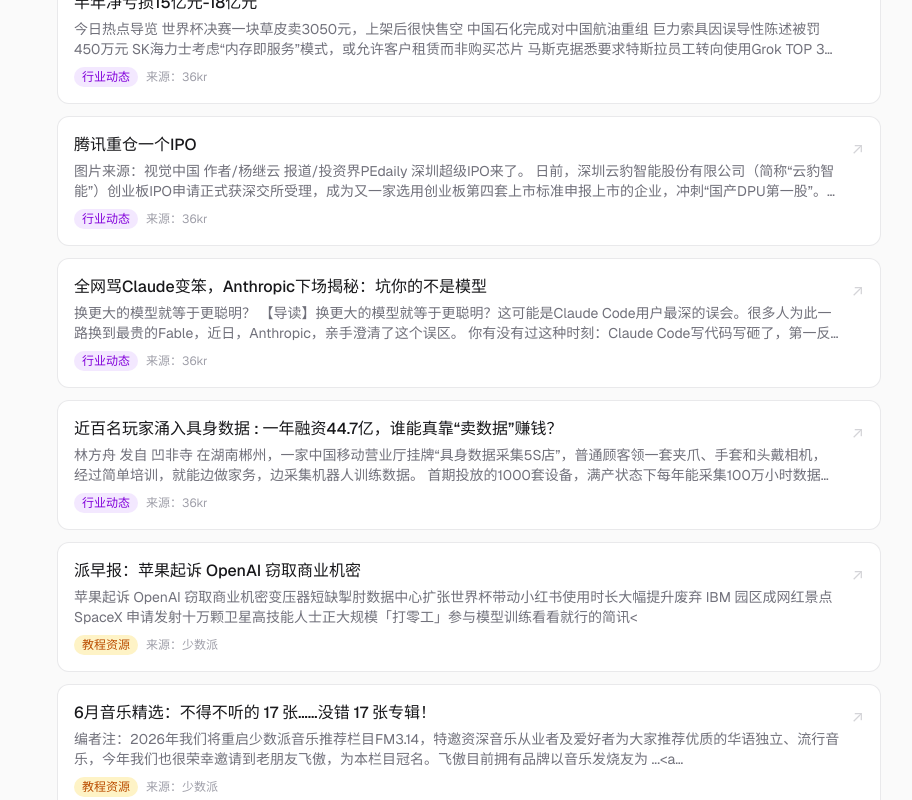
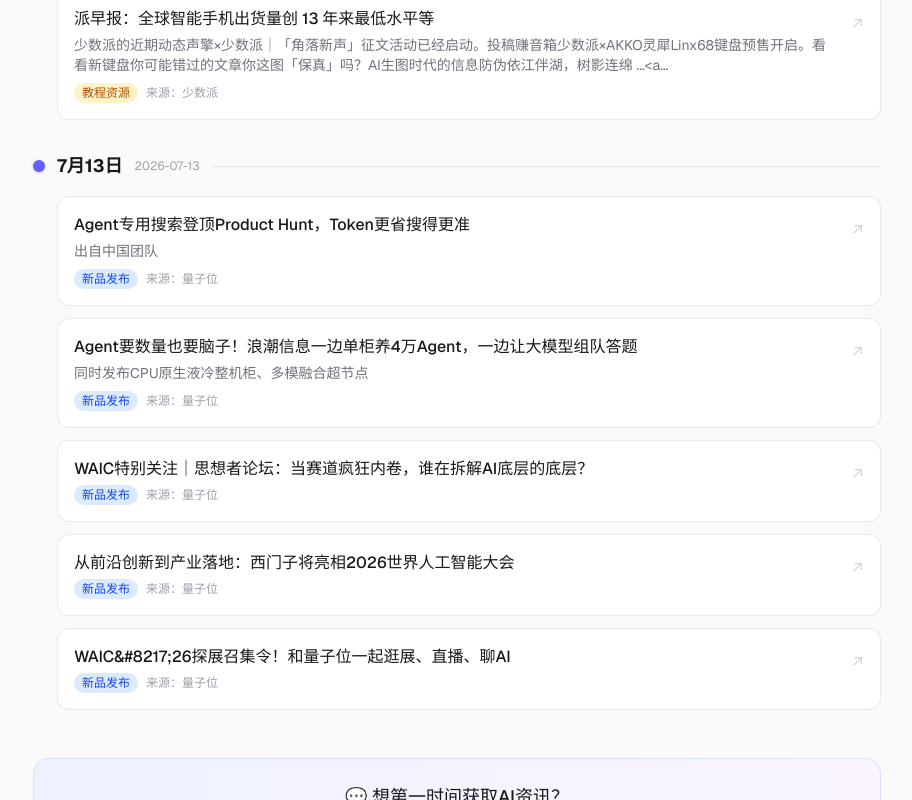
Before and after one commit to mingzhong717-droid/xia-aigc, a Next.js app: page /news in a window 1280 px wide. Shown: the part 620-1420 px from the top of the page, without its empty margins (183-1095 px from the left). Built offline with nearby package versions, Linux system fonts and the light colour scheme.

Commit message:
chore: 自动更新 AI 快讯 2026-07-14

```diff
--- a/src/data/news.ts
+++ b/src/data/news.ts
@@ -10,87 +10,87 @@ export interface NewsItem {
 }
 
 // 快讯数据 - 由 scripts/fetch-news.mjs 自动更新
-// 最后更新时间: 2026-07-13 02:31:04 UTC
+// 最后更新时间: 2026-07-14 02:10:28 UTC
 export const news: NewsItem[] = [
   {
     id: "news-001",
-    title: "98年哈工大教授创业，要做人形灵巧操作世界模型",
-    summary: "从采集触觉，到对齐触觉，再到使用触觉",
+    title: "36氪首发 | 前博世自动驾驶算法工程师创业，用合成数据做触觉大模型",
+    summary: "触觉手套（图源/企业） 本文约2400字，建议阅读6分钟 作者丨欧雪 编辑丨袁斯来 硬氪获悉，空间智能公司「大衍科技」近期完成数千万元天使轮融资，由松禾资本领投，浙江省省金控与广州番禺创新基金等国资背景机构参与。资金将主要用于触觉大模型研发、机器人数据产线建设及团队扩张。 「大衍科技」2025年5月",
+    source: "36kr",
+    sourceUrl: "https://36kr.com",
+    url: "https://36kr.com/p/3894821059918855?f=rss",
+    date: "2026-07-14",
+    category: "industry",
+  },
+  {
+    id: "news-002",
+    title: "8点1氪丨海南将成中国首个禁售燃油车省份；长鑫科技部分员工入股成本低至1毛；SK海力士暴跌15%",
+    summary: "今日热点导览 韩国法院禁止两名前三星员工就职于SK海力士 字节探索自动驾驶，Seed世界模型团队负责 巨力索具深夜澄清商业航天业务不实传闻，提醒投资风险 科技记者古尔曼：苹果将跳过M6 Pro/Max芯片全力押注AI导向的M7系列 美众议院本周将表决永久实行夏令时法案 TOP 3大新闻 海南将成中国",
+    source: "36kr",
+    sourceUrl: "https://36kr.com",
+    url: "https://36kr.com/p/3894729787767810?f=rss",
+    date: "2026-07-14",
+    category: "industry",
+  },
+  {
+    id: "news-003",
+    title: "派早报：全球智能手机出货量创 13 年来最低水平等",
+    summary: "少数派的近期动态声擎×少数派｜「角落新声」征文活动已经启动。投稿赚音箱少数派×AKKO灵犀Linx68键盘预售开启。看看新键盘你可能错过的文章你这图「保真」吗？AI生图时代的信息防伪依江伴湖，树影连绵 ...<a href=&#34;https://sspai.com/post/112286&#34",
+    source: "少数派",
+    sourceUrl: "https://sspai.com",
+    url: "https://sspai.com/post/112286",
+    date: "2026-07-14",
+    category: "tutorial",
+  },
+  {
+    id: "news-004",
+    title: "Agent专用搜索登顶Product Hunt，Token更省搜得更准",
+    summary: "出自中国团队",
     source: "量子位",
     sourceUrl: "https://www.qbitai.com",
-    url: "https://www.qbitai.com/2026/07/448034.html",
-    date: "2026-07-12",
+    url: "https://www.qbitai.com/2026/07/449327.html",
+    date: "2026-07-13",
     category: "product",
   },
   {
-    id: "news-002",
-    title: "老黄RTX Spark真机现身Bilibili World！CPU和GPU直接焊在一起，笔记本跑120B大模型",
-    summary: "老黄在ComputeX发布的“超级芯片”，已经在真机中落地了",
+    id: "news-005",
+    title: "Agent要数量也要脑子！浪潮信息一边单柜养4万Agent，一边让大模型组队答题",
+    summary: "同时发布CPU原生液冷整机柜、多模融合超节点",
     source: "量子位",
     sourceUrl: "https://www.qbitai.com",
-    url: "https://www.qbitai.com/2026/07/447981.html",
-    date: "2026-07-12",
+    url: "https://www.qbitai.com/2026/07/449311.html",
+    date: "2026-07-13",
     category: "product",
   },
   {
-    id: "news-003",
-    title: "8点1氪丨SK海力士CEO称史上最大存储短缺将在明年到来；苹果起诉OpenAI窃取商业机密‌；赛力斯预计上半年净亏损15亿元-18亿元",
-    summary: "今日热点导览 世界杯决赛一块草皮卖3050元，上架后很快售空 中国石化完成对中国航油重组 巨力索具因误导性陈述被罚450万元 SK海力士考虑“内存即服务”模式，或允许客户租赁而非购买芯片 马斯克据悉要求特斯拉员工转向使用Grok TOP 3 大新闻 SK海力士CEO：2027年将成为存储行业历史上供",
-    source: "36kr",
-    sourceUrl: "https://36kr.com",
-    url: "https://36kr.com/p/3893305996442118?f=rss",
-    date: "2026-07-12",
-    category: "industry",
-  },
-  {
-    id: "news-004",
-    title: "腾讯重仓一个IPO",
-    summary: "图片来源：视觉中国 作者/杨继云 报道/投资界PEdaily 深圳超级IPO来了。 日前，深圳云豹智能股份有限公司（简称“云豹智能”）创业板IPO申请正式获深交所受理，成为又一家选用创业板第四套上市标准申报上市的企业，冲刺“国产DPU第一股”。 回想6年前，斯坦福博士萧启阳在深圳创办云豹智能，专注于",
-    source: "36kr",
-    sourceUrl: "https://36kr.com",
-    url: "https://36kr.com/p/3892352153942530?f=rss",
-    date: "2026-07-12",
-    category: "industry",
-  },
-  {
-    id: "news-005",
-    title: "全网骂Claude变笨，Anthropic下场揭秘：坑你的不是模型",
-    summary: "换更大的模型就等于更聪明？ 【导读】换更大的模型就等于更聪明？这可能是Claude Code用户最深的误会。很多人为此一路换到最贵的Fable，近日，Anthropic，亲手澄清了这个误区。 你有没有过这种时刻：Claude Code写代码写砸了，第一反应，就是赶紧换个更强的模型。 但这一招，很多时",
-    source: "36kr",
-    sourceUrl: "https://36kr.com",
-    url: "https://36kr.com/p/3892222176574211?f=rss",
-    date: "2026-07-12",
-    category: "industry",
-  },
-  {
     id: "news-006",
-    title: "近百名玩家涌入具身数据 : 一年融资44.7亿，谁能真靠“卖数据”赚钱？",
-    summary: "林方舟 发自 凹非寺 在湖南郴州，一家中国移动营业厅挂牌“具身数据采集5S店”，普通顾客领一套夹爪、手套和头戴相机，经过简单培训，就能边做家务，边采集机器人训练数据。 首期投放的1000套设备，满产状态下每年能采集100万小时数据。我仿佛听到了商家心里打的小算盘：既采了数据，又赚了眼球，4A广告公司",
-    source: "36kr",
-    sourceUrl: "https://36kr.com",
-    url: "https://36kr.com/p/3892027841362694?f=rss",
-    date: "2026-07-12",
-    category: "industry",
+    title: "WAIC特别关注｜思想者论坛：当赛道疯狂内卷，谁在拆解AI底层的底层？",
+    summary: "",
+    source: "量子位",
+    sourceUrl: "https://www.qbitai.com",
+    url: "https://www.qbitai.com/2026/07/449156.html",
+    date: "2026-07-13",
+    category: "product",
   },
   {
     id: "news-007",
-    title: "派早报：苹果起诉 OpenAI 窃取商业机密",
-    summary: "<p>苹果起诉 OpenAI 窃取商业机密</p><p>变压器短缺掣肘数据中心扩张</p><p>世界杯带动小红书使用时长大幅提升</p><p>废弃 IBM 园区成网红景点</p><p>SpaceX 申请发射十万颗卫星</p><p>高技能人士正大规模「打零工」参与模型训练</p><p>看看就行的简讯<",
-    source: "少数派",
-    sourceUrl: "https://sspai.com",
-    url: "https://sspai.com/post/112215",
-    date: "2026-07-12",
-    category: "tutorial",
+    title: "从前沿创新到产业落地：西门子将亮相2026世界人工智能大会",
+    summary: "",
+    source: "量子位",
+    sourceUrl: "https://www.qbitai.com",
+    url: "https://www.qbitai.com/2026/07/449150.html",
+    date: "2026-07-13",
+    category: "product",
   },
   {
     id: "news-008",
-    title: "6月音乐精选：不得不听的 17 张……没错 17 张专辑！",
-    summary: "编者注：2026年我们将重启少数派音乐推荐栏目FM3.14，特邀资深音乐从业者及爱好者为大家推荐优质的华语独立、流行音乐，今年我们也很荣幸邀请到老朋友飞傲，为本栏目冠名。飞傲目前拥有品牌以音乐发烧友为 ...<a href=&#34;https://sspai.com/post/112035&#34",
-    source: "少数派",
-    sourceUrl: "https://sspai.com",
-    url: "https://sspai.com/post/112035",
-    date: "2026-07-12",
-    category: "tutorial",
+    title: "WAIC&#8217;26探展召集令！和量子位一起逛展、直播、聊AI",
+    summary: "",
+    source: "量子位",
+    sourceUrl: "https://www.qbitai.com",
+    url: "https://www.qbitai.com/2026/07/448923.html",
+    date: "2026-07-13",
+    category: "product",
   }
 ];
 
```
